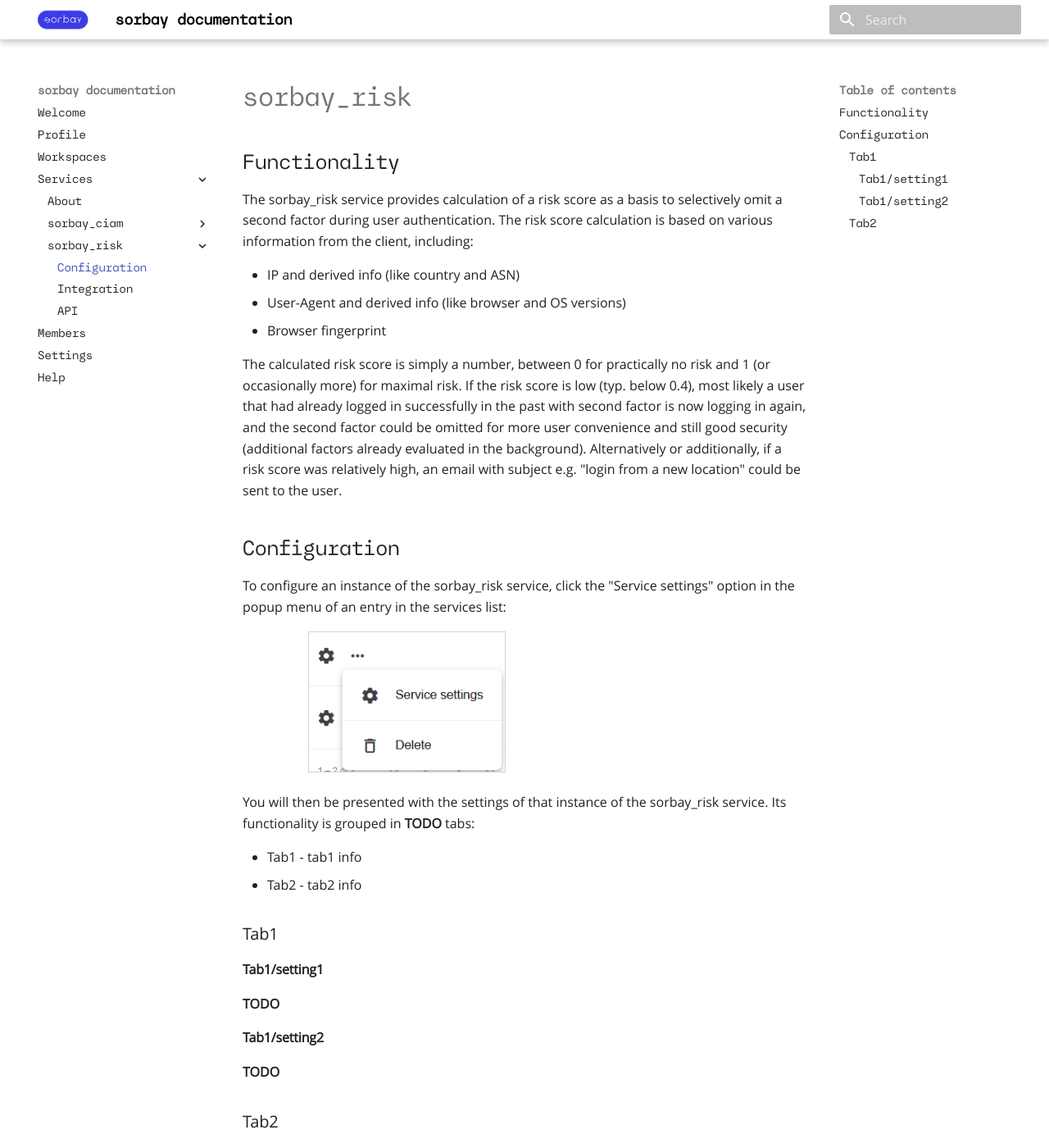
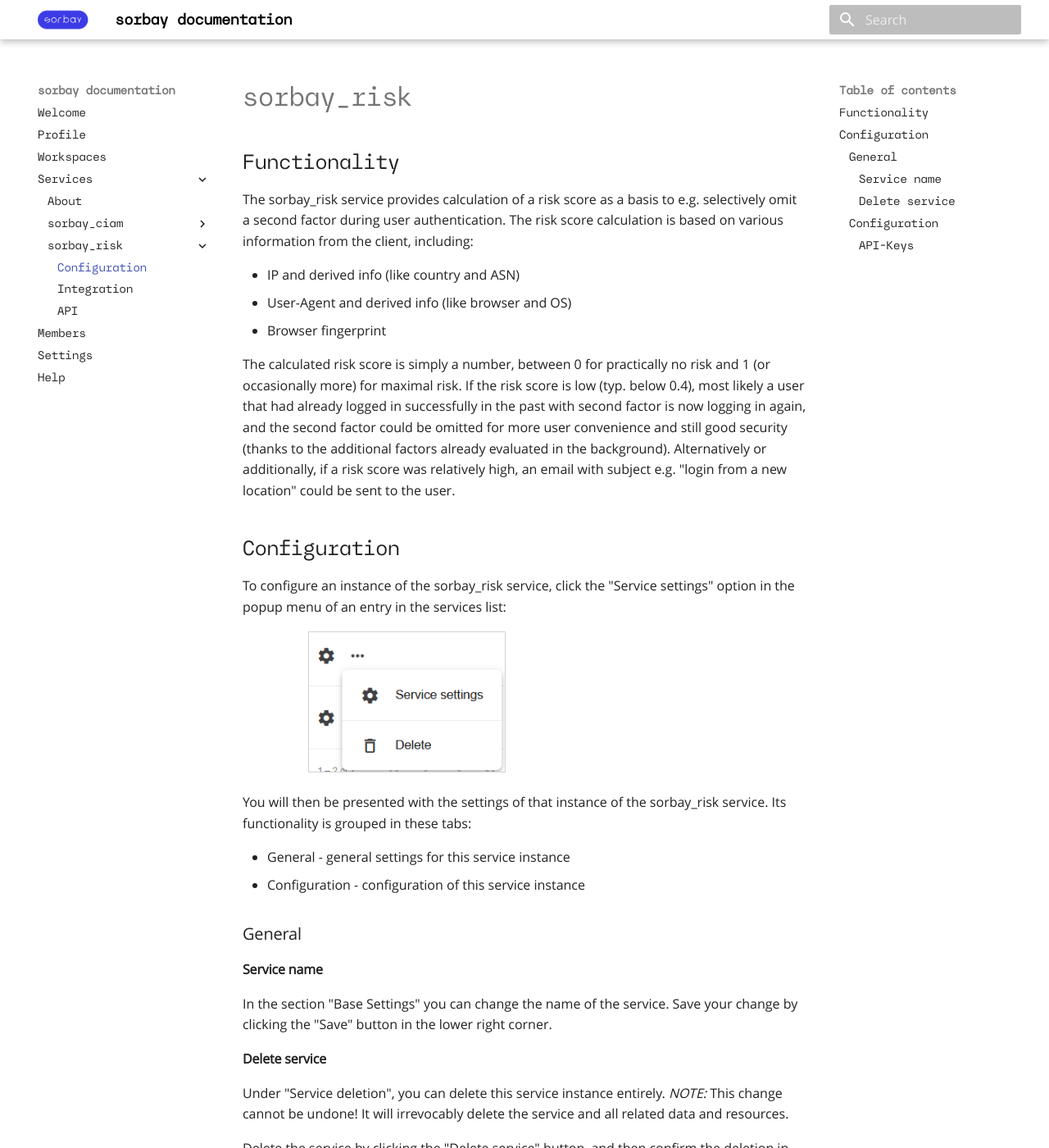
Before and after one commit to sorbay/sorbay-documentation, an MkDocs documentation site: the page built from docs/en/sorbay_risk.md, in a window 1280 px wide and 1400 px high. Shown: the whole window at 82% size. Built offline with MkDocs 1.6.1 and Material for MkDocs 9.7.7, drawn with Linux system fonts in a browser that asks for light colours; some of the changed text lies outside the part shown.

Commit message:
documenting risk service

```diff
--- a/docs/en/sorbay_risk.md
+++ b/docs/en/sorbay_risk.md
@@ -3,12 +3,12 @@
 ## Functionality
 
 The sorbay_risk service provides calculation of a risk score as a basis
-to selectively omit a second factor during user authentication.
+to e.g. selectively omit a second factor during user authentication.
 The risk score calculation is based on various information from the
 client, including:
 
 * IP and derived info (like country and ASN)
-* User-Agent and derived info (like browser and OS versions)
+* User-Agent and derived info (like browser and OS)
 * Browser fingerprint
 
 The calculated risk score is simply a number, between 0 for
@@ -16,8 +16,8 @@ practically no risk and 1 (or occasionally more) for maximal risk.
 If the risk score is low (typ. below 0.4), most likely a user that had
 already logged in successfully in the past with second factor is now
 logging in again, and the second factor could be omitted for more
-user convenience and still good security (additional factors already
-evaluated in the background).
+user convenience and still good security
+(thanks to the additional factors already evaluated in the background).
 Alternatively or additionally, if a risk score was relatively high,
 an email with subject e.g. "login from a new location" could be sent
 to the user.
@@ -30,21 +30,31 @@ option in the popup menu of an entry in the services list:
 <img style="margin-left: 80px; width: 35%; border: 1px; border-style: solid; border-color: lightgray" src="../img/services_service_details_popup.png">
 
 You will then be presented with the settings of that instance of the sorbay_risk service.
-Its functionality is grouped in **TODO** tabs:
+Its functionality is grouped in these tabs:
 
-* Tab1 - tab1 info
-* Tab2 - tab2 info
+* General - general settings for this service instance
+* Configuration - configuration of this service instance
 
-### Tab1
+### General
 
-#### Tab1/setting1
+#### Service name
 
-**TODO**
+In the section "Base Settings" you can change the name of the service.
+Save your change by clicking the "Save" button in the lower right corner.
 
-#### Tab1/setting2
+#### Delete service
 
-**TODO**
+Under "Service deletion", you can delete this service instance entirely.
+*NOTE:* This change cannot be undone! It will irrevocably delete the service
+and all related data and resources.
 
-### Tab2
+Delete the service by clicking the "Delete service" button,
+and then confirm the deletion in the following pop up dialog.
 
-**TODO**
+### Configuration
+
+#### API-Keys
+
+In the section "API Keys" one or more API-keys can be defined.
+You need at least one to use the service, more precisely when using the REST APIs of the service.
+The GUI proposes an API-key (a random UUID), but you can change that as desired.
```
